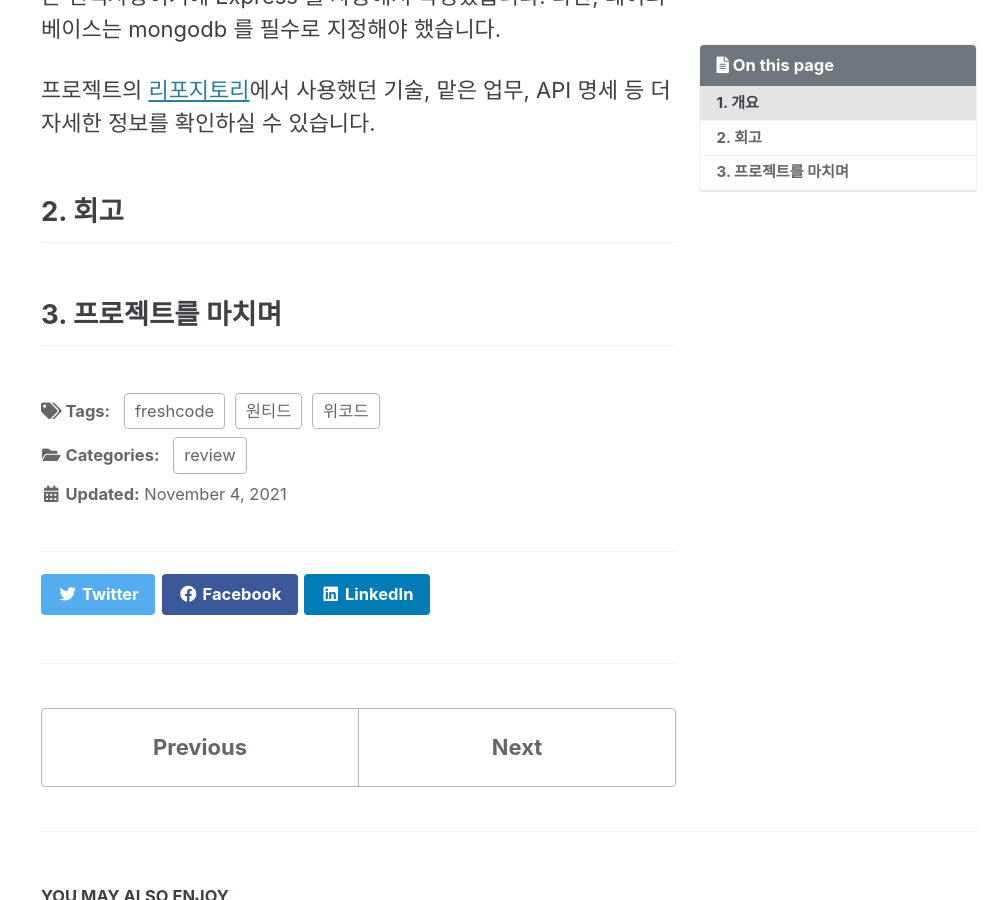
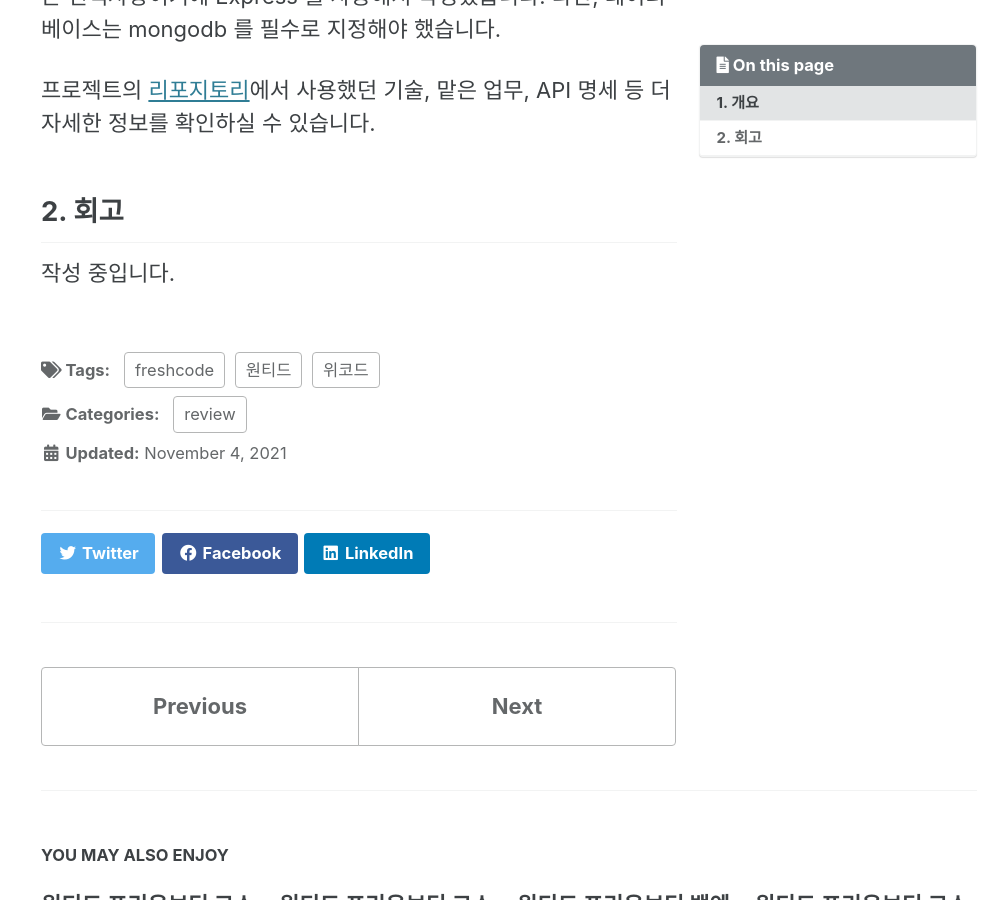
Before and after one commit to chinsanchung/chinsanchung.github.com, a Jekyll site: the page built from _posts/2021-11-04-preonboarding-second.md, in a window 1280 px wide and 900 px high, scrolled down 1089 px. Shown: the whole window, without its empty margins (281-1280 px from the left). Built offline with Jekyll 4.4.1, drawn with Linux system fonts in a browser that asks for light colours; cached includes are drawn as plain includes.

Commit message:
description 오타 수정, "작성 중입니다." 표기

```diff
--- a/_posts/2021-11-04-preonboarding-second.md
+++ b/_posts/2021-11-04-preonboarding-second.md
@@ -11,7 +11,7 @@ categories:
 toc: true
 toc_sticky: true
 toc_labe: 목차
-description: 프리온보딩 백엔드 코스의 e두 번째 과제를 수행하면서 겪은 경험을 작성합니다.
+description: 프리온보딩 백엔드 코스의 두 번째 과제를 수행하면서 겪은 경험을 작성합니다.
 tags:
   - 위코드
   - 원티드
@@ -44,4 +44,4 @@ freshcode 는 "샐러드는 배고픈 다이어트 음식"이라는 편견을
 
 ## 2. 회고
 
-## 3. 프로젝트를 마치며
+작성 중입니다.
```
